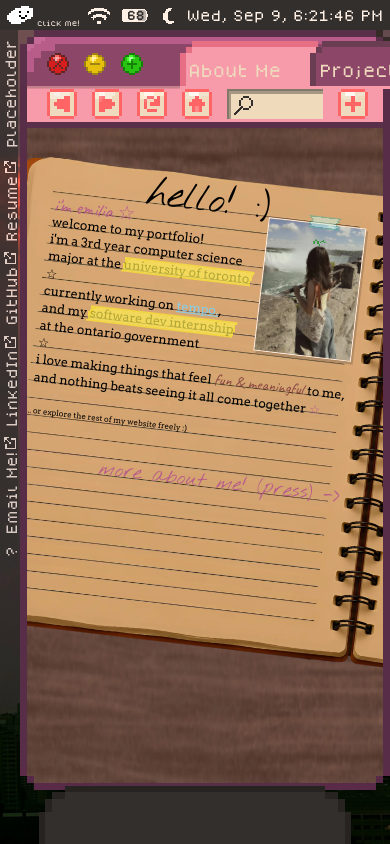
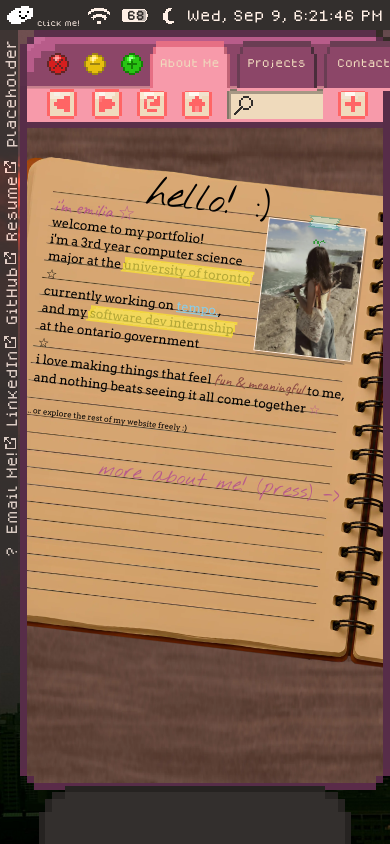
Before and after one commit to emtato/emtato-portfolio, a React (Vite) app: page / in a window 390 px wide. Built offline with nearby package versions, Linux system fonts and the light colour scheme.

Commit message:
compress assets

```diff
--- a/src/App.css
+++ b/src/App.css
@@ -13,6 +13,7 @@
     font-style: normal;
     font-display: swap;
 }
+
 @font-face {
     font-family: "Caveat";
     src: url("/assets/fonts/Caveat/static/Caveat-Regular.ttf") format("truetype");
@@ -333,4 +334,38 @@
         top: 30px;
         height: 90vh;
     }
+
+    .browser-tabs-list {
+        left: 120px;
+        gap: 7px;
+    }
+
+    .browser-tab-button {
+        position: relative;
+        width: 80px;
+        height: 30px;
+        background-color: transparent;
+        border: none;
+        z-index: 16;
+        top: 10px;
+        left: 10px;
+    }
+
+    .browser-tab-label {
+        color: var(--colour-peach);
+        font: 9px "Emtato Pixel";
+        z-index: 17;
+        position: relative;
+        top: 3px;
+    }
+
+    .browser-tab-img {
+        width: 80px;
+        height: 50px;
+        top: -3px;
+        position: absolute;
+        z-index: 16;
+        left: 0;
+    }
+
 }
--- a/src/components/AboutMe.tsx
+++ b/src/components/AboutMe.tsx
@@ -75,7 +75,7 @@ export default function AboutMe() {
                         <div className="aboutme-page2-gym-photo-group">
                             <img className="aboutme-page2-gym-gif"
                                  alt=""
-                                 src="/assets/browser/content/about-me/cat-gym.gif"/>
+                                 src="/assets/browser/content/about-me/cat-gym.webp"/>
                             <img className="aboutme-page2-gym-tape" alt=""
                                  src="/assets/browser/content/about-me/drawings/big-tape.png"/>
                             <img className="aboutme-page2-gym-arrow" alt=""
@@ -86,7 +86,7 @@ export default function AboutMe() {
                         <div className="aboutme-page2-food-photo-group">
                             <img className="aboutme-page2-food-photo"
                                  alt=""
-                                 src="/assets/browser/content/about-me/food.jpg"/>
+                                 src="/assets/browser/content/about-me/food.webp"/>
                             <img className="aboutme-page2-food-tape-left" alt=""
                                  src="/assets/browser/content/about-me/drawings/small-tape.png"/>
                             <img className="aboutme-page2-food-tape-right" alt=""
@@ -107,21 +107,21 @@ export default function AboutMe() {
                         <div className="aboutme-page2-fuji-photo-group">
                             <img className="aboutme-page2-fuji-photo"
                                  alt=""
-                                 src="/assets/browser/content/about-me/fuji.jpg"/>
+                                 src="/assets/browser/content/about-me/fuji.webp"/>
                             <img className="aboutme-page2-fuji-tape" alt=""
                                  src="/assets/browser/content/about-me/drawings/big-tape.png"/>
                         </div>
                         <div className="aboutme-page2-flower-photo-group">
                             <img className="aboutme-page2-flower-photo"
                                  alt=""
-                                 src="/assets/browser/content/about-me/folwer.jpg"/>
+                                 src="/assets/browser/content/about-me/folwer.webp"/>
                             <img className="aboutme-page2-flower-tape" alt=""
                                  src="/assets/browser/content/about-me/drawings/small-tape.png"/>
                         </div>
                         <div className="aboutme-page2-cat-photo-group">
                             <img className="aboutme-page2-cat-photo"
                                  alt=""
-                                 src="/assets/browser/content/about-me/car.jpg"/>
+                                 src="/assets/browser/content/about-me/car.webp"/>
                             <img className="aboutme-page2-cat-tape" alt=""
                                  src="/assets/browser/content/about-me/drawings/tape.png"/>
                         </div>
```
